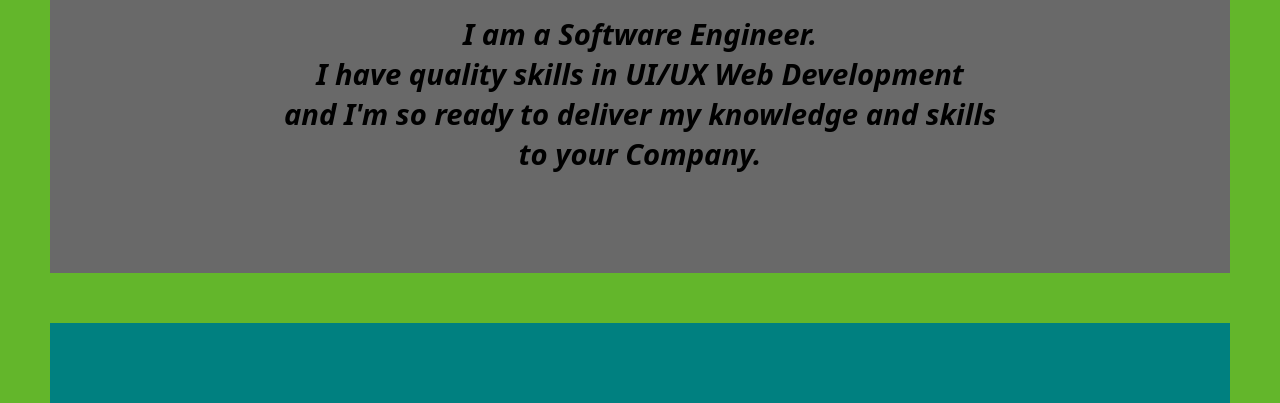
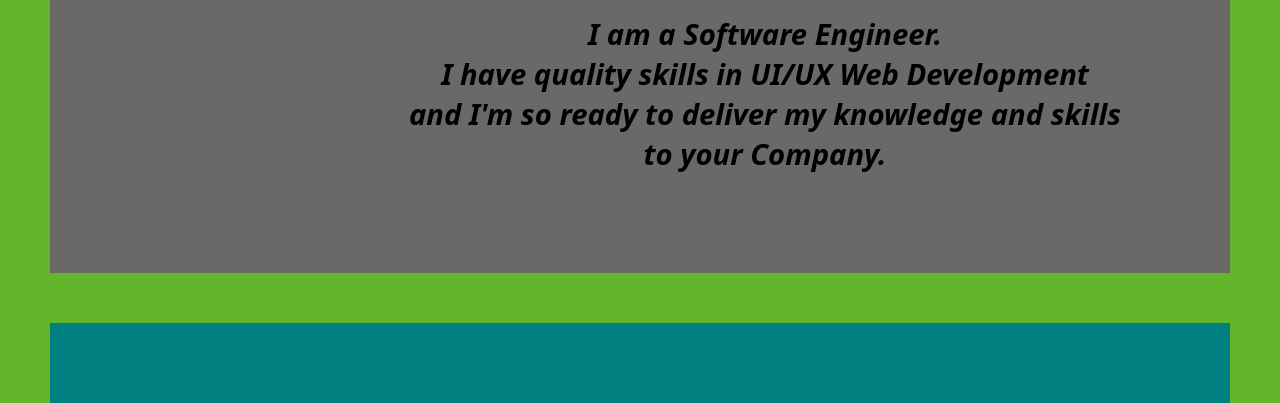
Before and after one commit to gideonlangat98/Gideon-Langat, a plain HTML site: page index.html in a window 1280 px wide. Shown: the part 397-800 px from the top of the page. Drawn offline with Linux system fonts and the light colour scheme.

Commit message:
made changes to home page content

```diff
--- a/Assets/css/style.css
+++ b/Assets/css/style.css
@@ -63,6 +63,10 @@ nav > a{
 .sectbody h2 {
     color: midnightblue;
     padding: 20px;
+}
+
+.sectbody h3 {
+    margin-left: 250px;
 }
 
 .work {
```
